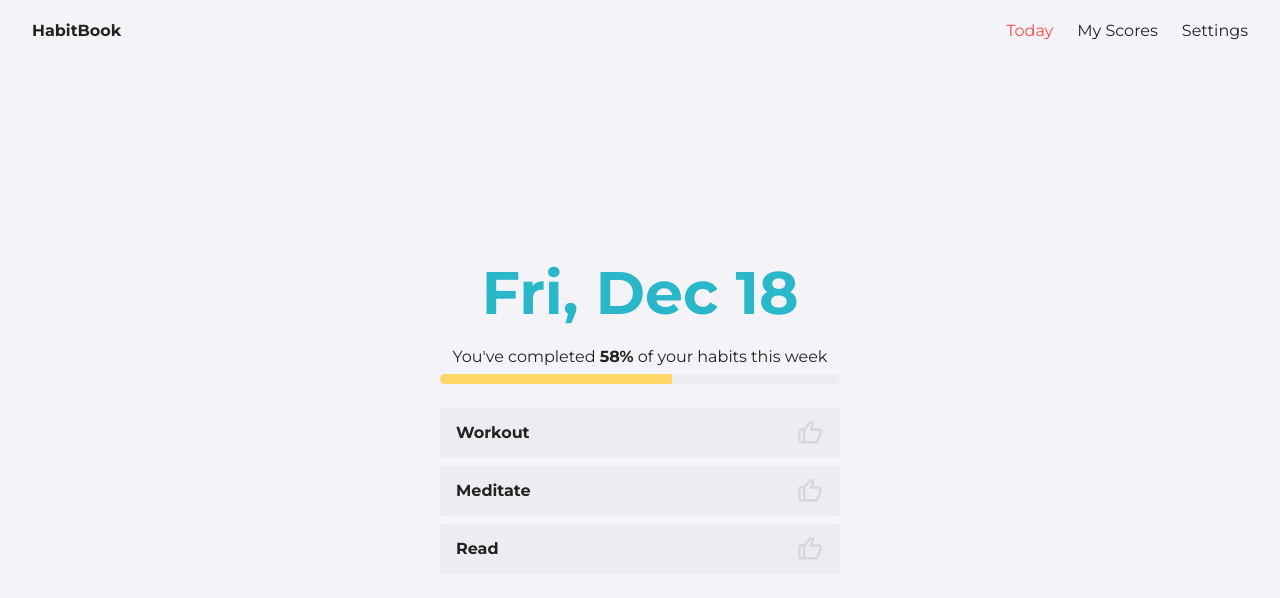
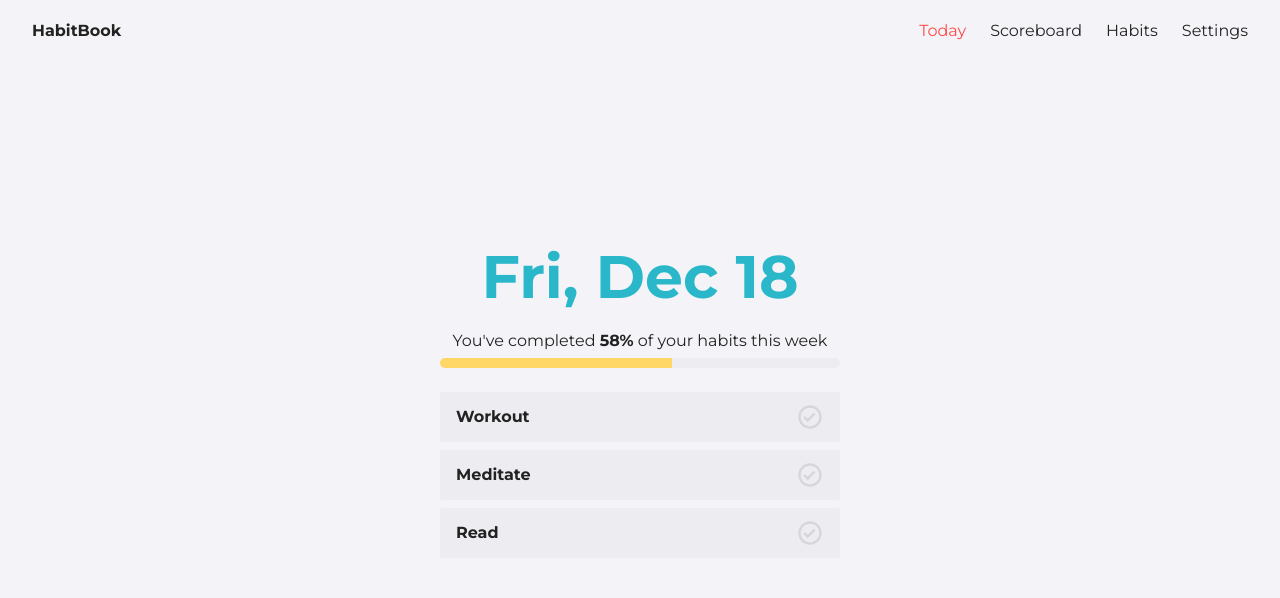
Before and after one commit to grantschulte/habit-book, a React app: page / in a window 1280 px wide. Shown: the top 598 px of the page. Built offline with nearby package versions, Linux system fonts and the light colour scheme.

Commit message:
Flesh out the Scoreboard page

```diff
--- a/src/App.tsx
+++ b/src/App.tsx
@@ -21,6 +21,7 @@ const MainContent = styled.main`
   display: flex;
   flex: 1;
   overflow-y: scroll;
+  margin-bottom: 2rem;
 `;
 
 function App() {
--- a/src/components/HabitList.tsx
+++ b/src/components/HabitList.tsx
@@ -1,9 +1,9 @@
 import React from "react";
-import { BiLike } from "react-icons/bi";
-import styled, { ThemeContext } from "styled-components";
+import styled from "styled-components";
 import { useHabits } from "../context/HabitContext";
 import Habit from "../types/habit";
 import { percentageColor } from "../utils/css.utils";
+import HabitStatus from "./HabitStatus";
 
 const StyledHabitList = styled.div`
   margin: 1.5rem 0;
@@ -41,28 +41,6 @@ const HabitLabel = styled.div<{ done: boolean }>`
       ? percentageColor(props.theme.color.background, -30)
       : props.theme.color.bodyText};
 `;
-
-const StyledHabitStatus = styled.div`
-  line-height: 0;
-  margin-right: 1rem;
-`;
-
-const HabitStatus: React.FC<{ done: boolean }> = ({
-  done,
-}: {
-  done: boolean;
-}) => {
-  const theme = React.useContext(ThemeContext);
-  const color = done
-    ? theme.color.success
-    : percentageColor(theme.color.background, -30);
-
-  return (
-    <StyledHabitStatus>
-      <BiLike size="1.75rem" color={color} />
-    </StyledHabitStatus>
-  );
-};
 
 const HabitListRow: React.FC<{ habit: Habit }> = ({
   habit,
--- /dev/null
+++ b/src/components/HabitStatus.tsx
@@ -0,0 +1,30 @@
+import React from "react";
+import styled, { ThemeContext } from "styled-components";
+import { percentageColor } from "../utils/css.utils";
+import { BiCheckCircle } from "react-icons/bi";
+
+const StyledHabitStatus = styled.div`
+  line-height: 0;
+  margin-right: 1rem;
+`;
+
+const HabitStatus: React.FC<{ done: boolean; size?: string }> = ({
+  done,
+  size = "1.75rem",
+}: {
+  done: boolean;
+  size?: string;
+}) => {
+  const theme = React.useContext(ThemeContext);
+  const color = done
+    ? theme.color.success
+    : percentageColor(theme.color.background, -30);
+
+  return (
+    <StyledHabitStatus>
+      <BiCheckCircle size={size} color={color} />
+    </StyledHabitStatus>
+  );
+};
+
+export default HabitStatus;
--- a/src/components/HeaderMenu.tsx
+++ b/src/components/HeaderMenu.tsx
@@ -31,7 +31,8 @@ function HeaderMenu() {
       <StyledLink exact to={RouteConfig.home.path}>
         Today
       </StyledLink>
-      <StyledLink to={RouteConfig.scores.path}>My Scores</StyledLink>
+      <StyledLink to={RouteConfig.scoreboard.path}>Scoreboard</StyledLink>
+      <StyledLink to={RouteConfig.habits.path}>Habits</StyledLink>
       <StyledLink to={RouteConfig.settings.path}>Settings</StyledLink>
     </StyledHeaderMenu>
   );
--- a/src/components/HistoryPage.tsx
+++ b/src/components/HistoryPage.tsx
@@ -1,18 +1,60 @@
 import React from "react";
 import styled from "styled-components";
+import { percentageColor } from "../utils/css.utils";
 import { useHabitHistory } from "../context/HabitHistoryContext";
 import Container from "./Container";
+import HabitStatus from "./HabitStatus";
 
 const StyledHistoryPage = styled(Container)`
   width: 100%;
 `;
 
+const ContainerGrid = styled.div`
+  display: grid;
+  grid-template-columns: repeat(3, 1fr);
+  grid-gap: 2rem;
+`;
+
+const HeadingRow = styled.div`
+  display: flex;
+  align-items: center;
+  margin-bottom: 1rem;
+  border-bottom: 1px solid ${(props) => props.theme.color.bodyText};
+
+  .monthHeading {
+    margin-right: auto;
+  }
+`;
+
 const HistoryGrid = styled.div<{ habitCols: number }>`
   display: grid;
-  margin-bottom: 2rem;
   grid-gap: 1rem;
   grid-template-columns: ${(props) =>
-    `3fr repeat(${props.habitCols || 3}, 1fr)`};
+    `1fr repeat(${props.habitCols || 3}, 1fr)`};
+`;
+
+const HistorySection = styled.div`
+  background-color: ${(props) =>
+    percentageColor(props.theme.color.background, -7)};
+  padding: 0.5rem 1.5rem;
+  border-radius: 0.5rem;
+`;
+
+const HabitColHeading = styled.div`
+  font-size: 0.75rem;
+  transform: rotate(-45deg);
+  margin: 2rem 0 3.5rem;
+  text-transform: uppercase;
+  letter-spacing: 2px;
+  font-weight: bold;
+`;
+
+const HabitDoneCol = styled.div`
+  text-align: center;
+`;
+
+const DateCol = styled.div`
+  /* font-weight: bold */
 `;
 
 const HistoryPage: React.FC = () => {
@@ -21,36 +63,42 @@ const HistoryPage: React.FC = () => {
   const months = habitHistory.data.months.map((m) => {
     const days = m.days.map((d) => {
       const habits = d.habits.map((h) => {
-        return <div>{h.done.toString()}</div>;
+        return (
+          <HabitDoneCol>
+            <HabitStatus done={h.done} size="1rem" />
+          </HabitDoneCol>
+        );
       });
 
       return (
         <>
-          <div>{d.date}</div>
+          <DateCol>{d.date}</DateCol>
           {habits}
         </>
       );
     });
 
     return (
-      <HistoryGrid habitCols={3}>
-        <div>
-          {m.name} - {m.score.percentage}
-        </div>
-        <div>Habit A</div>
-        <div>Habit B</div>
-        <div>Habit C</div>
-        {days}
-      </HistoryGrid>
+      <HistorySection>
+        <HeadingRow>
+          <h3 className="monthHeading">{m.name}</h3>
+          <span>{m.score.percentage}</span>
+        </HeadingRow>
+        <HistoryGrid habitCols={3}>
+          <div></div>
+          <HabitColHeading>Pushups</HabitColHeading>
+          <HabitColHeading>Meditation</HabitColHeading>
+          <HabitColHeading>Cooking</HabitColHeading>
+        </HistoryGrid>
+        <HistoryGrid habitCols={3}>{days}</HistoryGrid>
+      </HistorySection>
     );
   });
 
   return (
     <StyledHistoryPage>
-      <div>
-        <h3>{habitHistory.data.year}</h3>
-        {months}
-      </div>
+      <h2>{habitHistory.data.year}</h2>
+      <ContainerGrid>{months}</ContainerGrid>
     </StyledHistoryPage>
   );
 };
--- a/src/components/Routes.tsx
+++ b/src/components/Routes.tsx
@@ -11,9 +11,10 @@ const Routes: React.FC = () => {
       <Route exact path={RouteConfig.home.path}>
         <TodayPage></TodayPage>
       </Route>
-      <Route path={RouteConfig.scores.path}>
+      <Route path={RouteConfig.scoreboard.path}>
         <HistoryPage></HistoryPage>
       </Route>
+      <Route path={RouteConfig.habits.path}>Habits</Route>
       <Route path={RouteConfig.settings.path}>Settings</Route>
     </Switch>
   );
--- a/src/route-config.tsx
+++ b/src/route-config.tsx
@@ -9,13 +9,17 @@ type RouteConfig = {
 };
 
 const routes: RouteConfig = {
+  habits: {
+    name: "habits",
+    path: "/habits",
+  },
   home: {
     name: "home",
     path: "/",
   },
-  scores: {
-    name: "scores",
-    path: "/scores",
+  scoreboard: {
+    name: "scoreboard",
+    path: "/scoreboard",
   },
   settings: {
     name: "settings",
```
